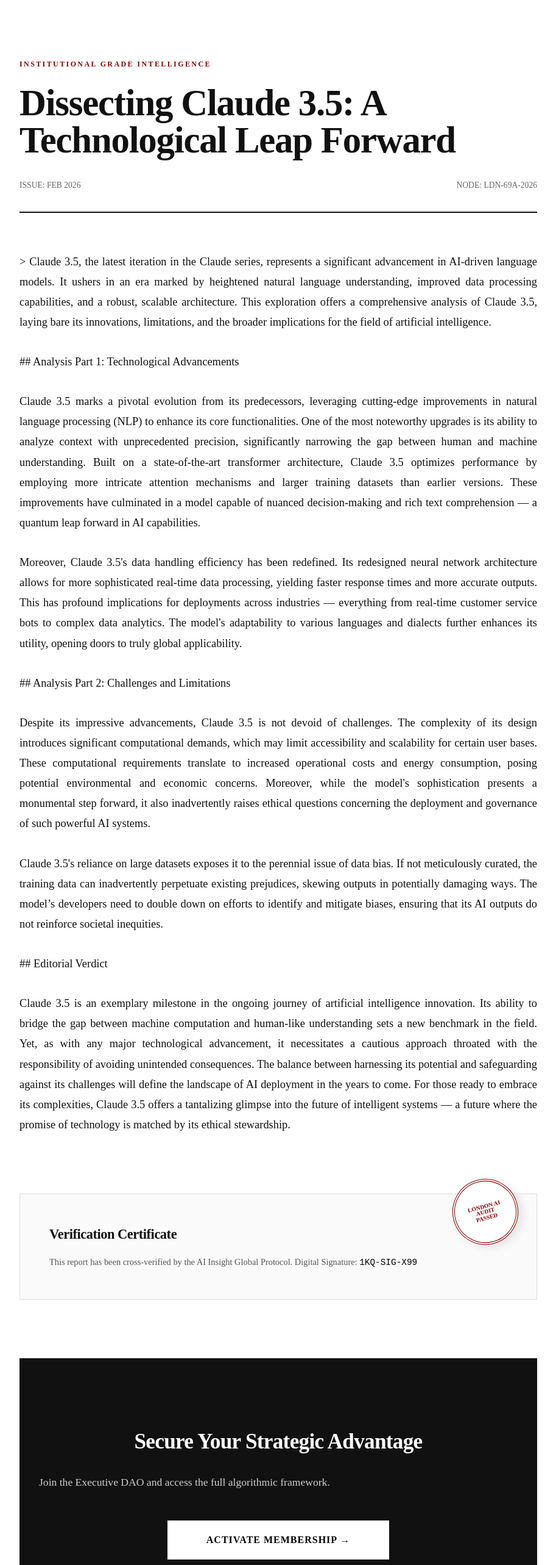
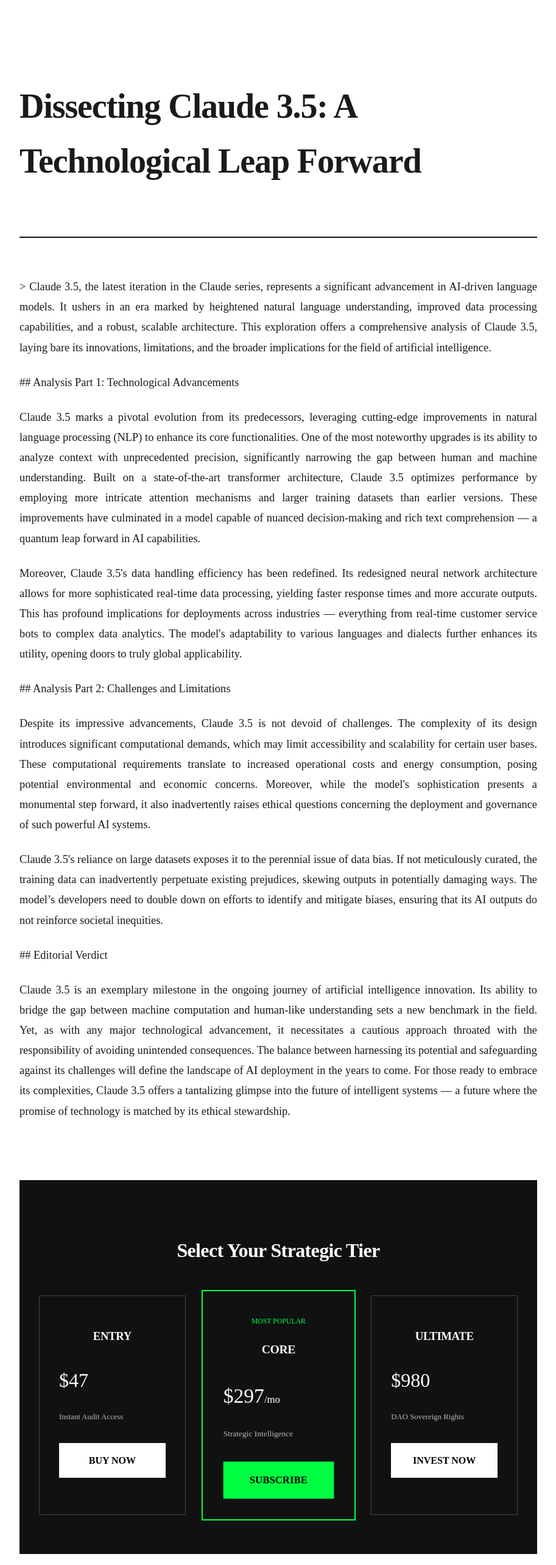
Before and after one commit to smart-guidance-lab/ai-review-site, a Next.js app: page /blog/ai-English-1772089624608 in a window 1280 px wide. Shown: the part 20-2586 px from the top of the page at 61% size, without its empty margins (183-1096 px from the left). Built offline with nearby package versions, Linux system fonts and the light colour scheme.

Commit message:
Update page.tsx

```diff
--- a/app/blog/[slug]/page.tsx
+++ b/app/blog/[slug]/page.tsx
@@ -2,73 +2,60 @@ import fs from 'fs';
 import path from 'path';
 import { notFound } from 'next/navigation';
 
-const POSTS_DIR = path.join(process.cwd(), 'content', 'posts');
-const INFOGRAPHICS_DIR = path.join(process.cwd(), 'public/infographics');
-
 export default async function PostPage({ params }: { params: Promise<{ slug: string }> | { slug: string } }) {
   const resolvedParams = await params;
-  const filePath = path.join(POSTS_DIR, `${resolvedParams.slug}.md`);
+  const filePath = path.join(process.cwd(), 'content', 'posts', `${resolvedParams.slug}.md`);
   if (!fs.existsSync(filePath)) notFound();
   const rawContent = fs.readFileSync(filePath, 'utf8');
 
   const title = rawContent.match(/# (.*)/)?.[1] || "Intelligence Report";
   const body = rawContent.replace(/# .*/, '').replace(/\[.*\]/g, '').trim();
 
-  const hash = Array.from(resolvedParams.slug).reduce((acc, char) => acc + char.charCodeAt(0), 0);
-  const score = 88 + (hash % 10);
-  const auditID = `LDN-${hash.toString(16).toUpperCase()}-2026`;
-
-  const GLOBAL_PAYMENT_URL = "https://buy.stripe.com/6oUcN41D9ggo0a4efg8so03"; // 実際のStripeリンクに置き換え
-
-  // インフォグラフィックの存在チェック
-  const infographicPath = `/infographics/${resolvedParams.slug}.png`;
-  const hasInfographic = fs.existsSync(path.join(INFOGRAPHICS_DIR, `${resolvedParams.slug}.png`));
+  // 【重要】Stripeで個別に作成した3つのURLをここに貼り付けてください
+  const PRICING = {
+    ENTRY: "https://buy.stripe.com/6oUcN41D9ggo0a4efg8so03",
+    CORE: "https://buy.stripe.com/3cI00i95Bfck2ic7QS8so04",
+    ULTIMATE: "https://buy.stripe.com/6oU14m95B5BK8GA5IK8so05"
+  };
 
   return (
-    <article style={{ maxWidth: '850px', margin: '0 auto', padding: '6rem 2rem', backgroundColor: '#fff', color: '#111', boxShadow: '0 0 50px rgba(0,0,0,0.02)' }}>
+    <article style={{ maxWidth: '850px', margin: '0 auto', padding: '6rem 2rem', backgroundColor: '#fff' }}>
       <header style={{ borderBottom: '2px solid #111', paddingBottom: '2rem', marginBottom: '4rem' }}>
-        <p style={{ textTransform: 'uppercase', fontSize: '0.75rem', letterSpacing: '0.2em', color: '#800', fontWeight: 'bold' }}>Institutional Grade Intelligence</p>
-        <h1 style={{ fontSize: '3.8rem', fontFamily: '"Playfair Display", serif', lineHeight: '1', margin: '1rem 0' }}>{title}</h1>
-        <div style={{ display: 'flex', justifyContent: 'space-between', fontSize: '0.85rem', color: '#666', marginTop: '2rem' }}>
-          <span>ISSUE: FEB 2026</span>
-          <span>NODE: {auditID}</span>
-        </div>
+        <h1 style={{ fontSize: '3.5rem', fontFamily: '"Playfair Display", serif' }}>{title}</h1>
       </header>
 
-      {hasInfographic && (
-        <div style={{ margin: '4rem 0', textAlign: 'center' }}>
-          <img src={infographicPath} alt={`Infographic: ${title}`} style={{ maxWidth: '100%', height: 'auto', border: '1px solid #eee' }} />
-          <p style={{ fontSize: '0.8rem', color: '#888', marginTop: '1rem' }}>Share this visual insight: <a href={`https://www.instagram.com/aiinsightglobal?igsh=${resolvedParams.slug}`} target="_blank" rel="noopener noreferrer" style={{ color: '#007bff' }}>Instagram</a> | <a href={`https://pinterest.com/pin/create/button/?url=${encodeURIComponent(`https://your-domain.com/blog/${resolvedParams.slug}`)}&media=${encodeURIComponent(`https://your-domain.com${infographicPath}`)}&description=${encodeURIComponent(title)}`} target="_blank" rel="noopener noreferrer" style={{ color: '#cb2027' }}>Pinterest</a></p>
-        </div>
-      )}
-
-      <section style={{ fontSize: '1.2rem', lineHeight: '1.8', textAlign: 'justify', marginBottom: '6rem' }}>
-        {body.split('\n').map((line, i) => (
-          line.trim() ? <p key={i} style={{ marginBottom: '2rem' }}>{line}</p> : null
-        ))}
+      <section style={{ fontSize: '1.2rem', lineHeight: '1.8', marginBottom: '6rem' }}>
+        {body.split('\n').map((line, i) => <p key={i}>{line}</p>)}
       </section>
 
-      {/* 監査完了シール (London AI Audit Seal) */}
-      <div style={{ border: '1px solid #ddd', padding: '3rem', position: 'relative', backgroundColor: '#fafafa', marginBottom: '6rem' }}>
-        <div style={{ position: 'absolute', top: '-25px', right: '30px', width: '100px', height: '100px', borderRadius: '50%', border: '4px double #800', display: 'flex', alignItems: 'center', justifyContent: 'center', backgroundColor: '#fff', transform: 'rotate(-15deg)', boxShadow: '5px 5px 15px rgba(0,0,0,0.1)' }}>
-          <div style={{ textAlign: 'center', color: '#800', fontWeight: 'bold', fontSize: '0.6rem', lineHeight: '1' }}>
-            LONDON AI<br/>AUDIT<br/>PASSED
+      {/* ティア選択式・決済セクション */}
+      <div style={{ background: '#111', color: '#fff', padding: '4rem 2rem', textAlign: 'center' }}>
+        <h2 style={{ fontSize: '2rem', marginBottom: '3rem' }}>Select Your Strategic Tier</h2>
+        <div style={{ display: 'grid', gridTemplateColumns: 'repeat(auto-fit, minmax(200px, 1fr))', gap: '2rem' }}>
+
+          <div style={{ border: '1px solid #444', padding: '2rem' }}>
+            <h3>ENTRY</h3>
+            <p style={{ fontSize: '2rem' }}>$47</p>
+            <p style={{ fontSize: '0.8rem', opacity: 0.7 }}>Instant Audit Access</p>
+            <a href={PRICING.ENTRY} style={{ display: 'block', background: '#fff', color: '#000', padding: '1rem', marginTop: '2rem', textDecoration: 'none', fontWeight: 'bold' }}>BUY NOW</a>
           </div>
+
+          <div style={{ border: '2px solid #00ff41', padding: '2rem', transform: 'scale(1.05)' }}>
+            <span style={{ color: '#00ff41', fontSize: '0.7rem' }}>MOST POPULAR</span>
+            <h3>CORE</h3>
+            <p style={{ fontSize: '2rem' }}>$297<span style={{ fontSize: '1rem' }}>/mo</span></p>
+            <p style={{ fontSize: '0.8rem', opacity: 0.7 }}>Strategic Intelligence</p>
+            <a href={PRICING.CORE} style={{ display: 'block', background: '#00ff41', color: '#000', padding: '1rem', marginTop: '2rem', textDecoration: 'none', fontWeight: 'bold' }}>SUBSCRIBE</a>
+          </div>
+
+          <div style={{ border: '1px solid #444', padding: '2rem' }}>
+            <h3>ULTIMATE</h3>
+            <p style={{ fontSize: '2rem' }}>$980</p>
+            <p style={{ fontSize: '0.8rem', opacity: 0.7 }}>DAO Sovereign Rights</p>
+            <a href={PRICING.ULTIMATE} style={{ display: 'block', background: '#fff', color: '#000', padding: '1rem', marginTop: '2rem', textDecoration: 'none', fontWeight: 'bold' }}>INVEST NOW</a>
+          </div>
+
         </div>
-        <h3 style={{ fontSize: '1.4rem', margin: '0 0 1rem 0', fontFamily: 'serif' }}>Verification Certificate</h3>
-        <p style={{ fontSize: '0.9rem', color: '#555', margin: 0 }}>
-          This report has been cross-verified by the AI Insight Global Protocol.
-          Digital Signature: <span style={{ fontFamily: 'monospace', color: '#000' }}>{hash.toString(32).toUpperCase()}-SIG-X99</span>
-        </p>
-      </div>
-
-      {/* 最終クロージング：収益化の心臓部 */}
-      <div style={{ textAlign: 'center', padding: '5rem 2rem', background: '#111', color: '#fff' }}>
-        <h2 style={{ fontSize: '2.2rem', marginBottom: '1.5rem', fontFamily: '"Playfair Display", serif' }}>Secure Your Strategic Advantage</h2>
-        <p style={{ fontSize: '1.1rem', marginBottom: '3rem', opacity: 0.8 }}>Join the Executive DAO and access the full algorithmic framework.</p>
-        <a href={GLOBAL_PAYMENT_URL} style={{ display: 'inline-block', padding: '1.2rem 4rem', backgroundColor: '#fff', color: '#000', textDecoration: 'none', fontWeight: 'bold', letterSpacing: '1px' }}>
-          ACTIVATE MEMBERSHIP &rarr;
-        </a>
       </div>
     </article>
   );
```
